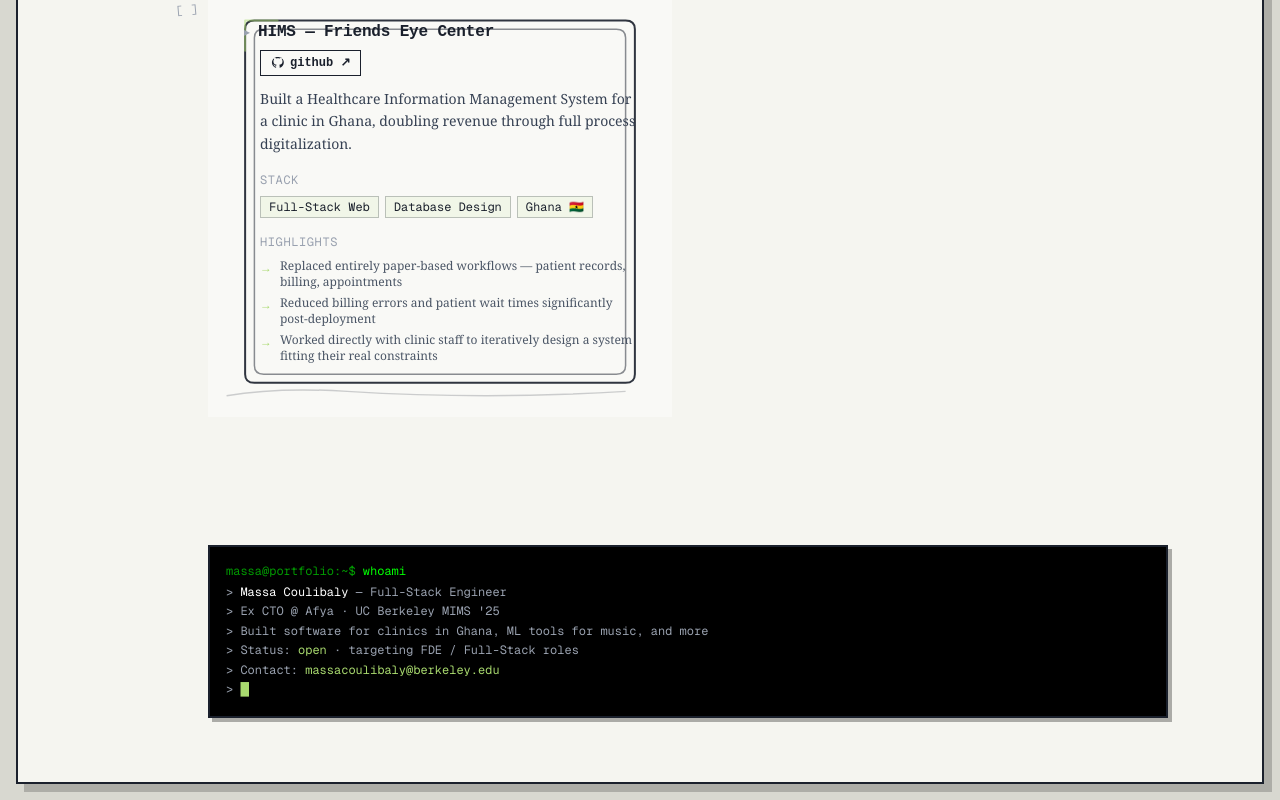
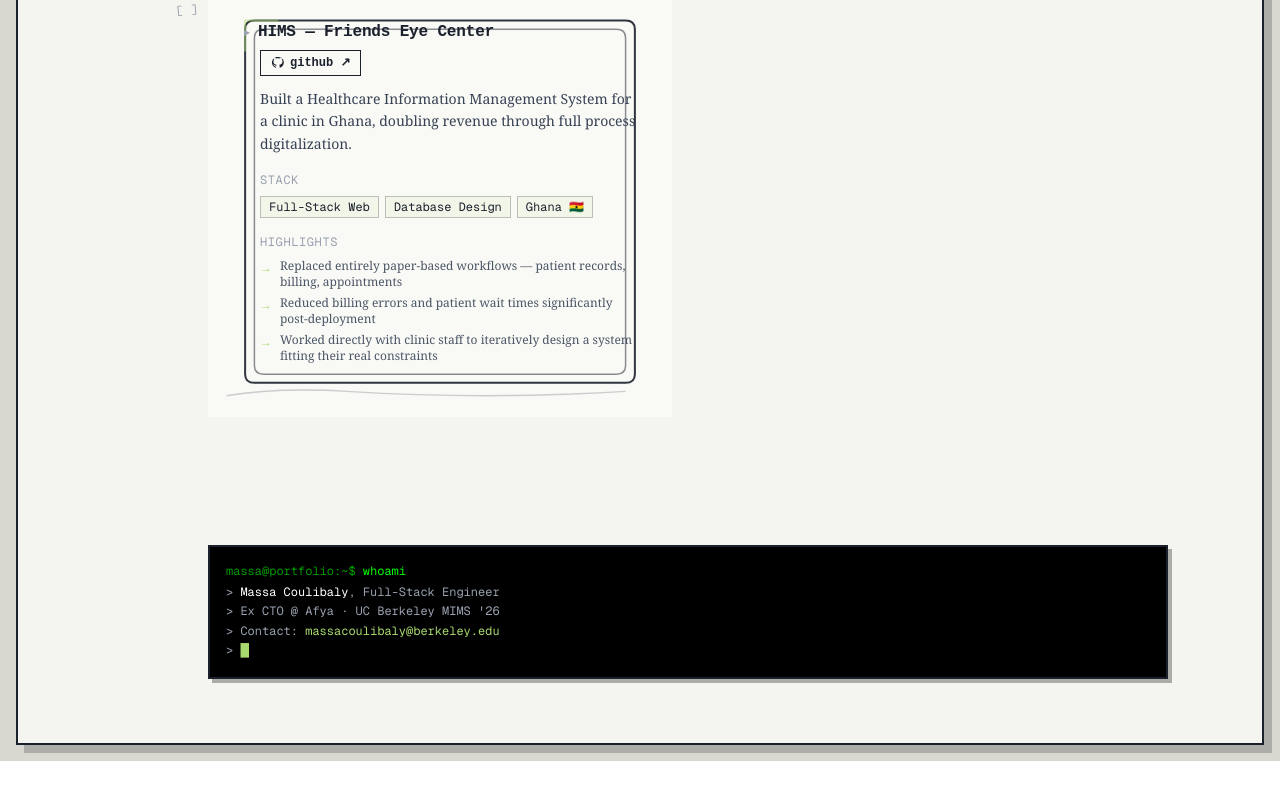
Before and after one commit to mpcoulib/portfolio, a Next.js app: page / in a window 1280 px wide. Shown: the part 2513-3313 px from the top of the page. After the commit the page ends 3274 px from the top, so only its background shows below. Built offline with nearby package versions, Linux system fonts and the light colour scheme.

Commit message:
adding terminal footer

```diff
--- a/src/app/page.tsx
+++ b/src/app/page.tsx
@@ -290,10 +290,8 @@ export default function Home() {
               <span className="opacity-60">massa@portfolio:~$</span> whoami
             </div>
             <div className="text-gray-400 leading-relaxed">
-              {'>'} <span className="text-white">Massa Coulibaly</span> — Full-Stack Engineer<br />
-              {'>'} Ex CTO @ Afya · UC Berkeley MIMS &apos;25<br />
-              {'>'} Built software for clinics in Ghana, ML tools for music, and more<br />
-              {'>'} Status: <span className="text-[#a8d96e]">open</span> · targeting FDE / Full-Stack roles<br />
+              {'>'} <span className="text-white">Massa Coulibaly</span>, Full-Stack Engineer<br />
+              {'>'} Ex CTO @ Afya · UC Berkeley MIMS &apos;26<br />
               {'>'} Contact:{' '}
               <a href="mailto:massacoulibaly@berkeley.edu"
                 className="text-[#a8d96e] hover:underline">
```
